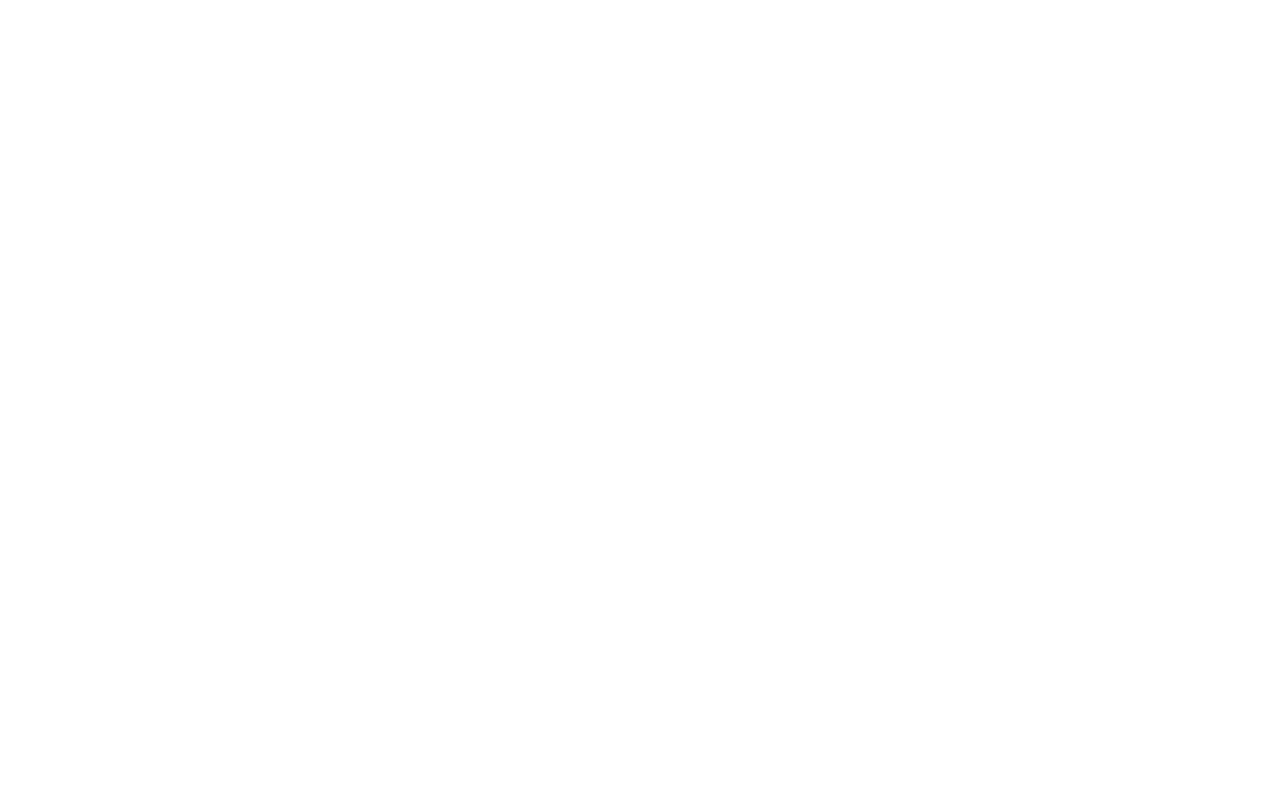
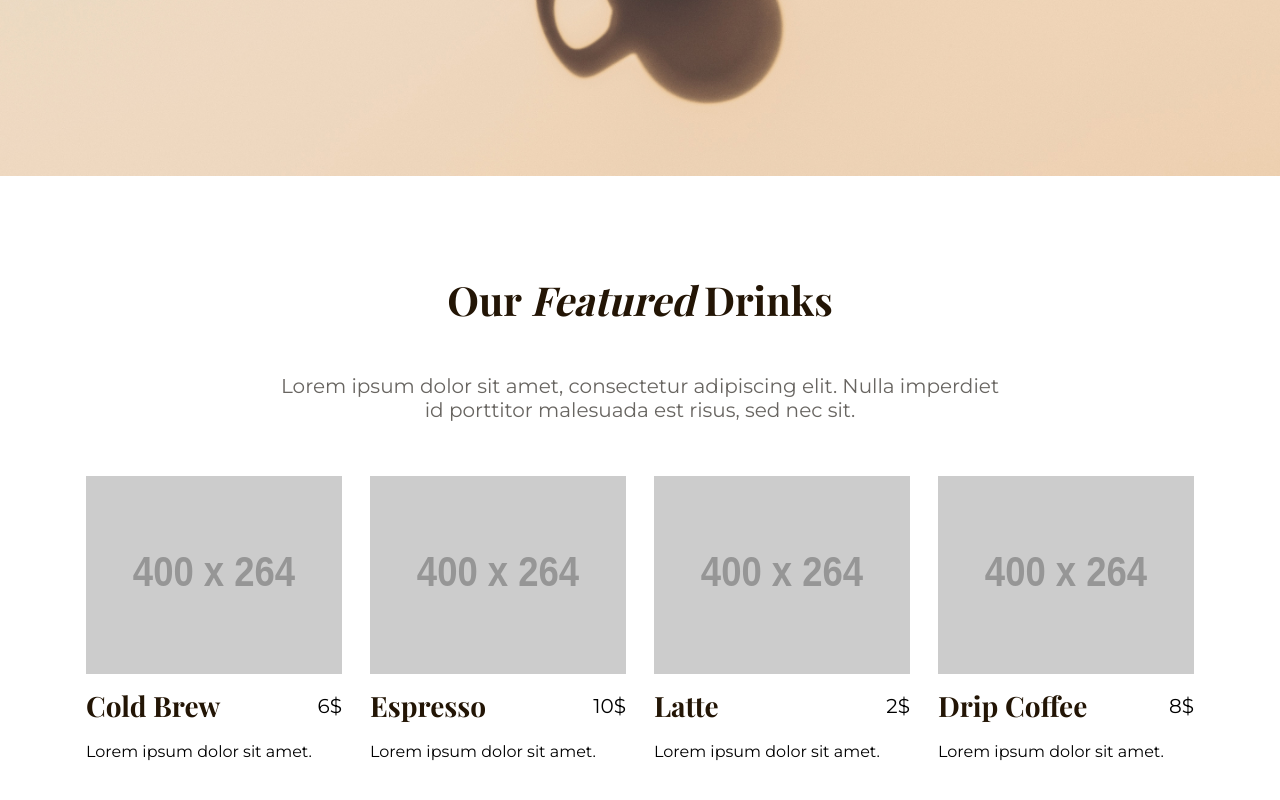
Before and after one commit to dajarshmeister/ambrosia, a Next.js app: page / in a window 1280 px wide. Shown: the part 1608-2408 px from the top of the page. Before the commit the page ends 1227 px from the top, so only its background shows below. Built offline with nearby package versions, Linux system fonts and the light colour scheme.

Commit message:
featured drinks

```diff
--- a/assets/scss/base/_typography.scss
+++ b/assets/scss/base/_typography.scss
@@ -3,6 +3,14 @@
 h2 {
 	font-size: $font-size-h2;
 	line-height: $line-height-h2;
+	font-family: $font-family-heading;
+	color: $color-espresso;
+	margin-bottom: 3.375rem;
+}
+
+h3 {
+	font-size: $font-size-h3;
+	line-height: $line-height-h3;
 	font-family: $font-family-heading;
 	color: $color-espresso;
 	margin-bottom: 3.375rem;
@@ -16,3 +24,8 @@
 	font-weight: $font-weight-regular;
 	margin-bottom: 3.375rem;
 }
+
+body {
+	font-family: $font-family-body;
+	font-size: $font-size-body-reg;
+}
--- /dev/null
+++ b/assets/scss/components/_drink.scss
@@ -0,0 +1,18 @@
+.drink {
+	&__title {
+		margin-bottom: 0;
+	}
+	&__header {
+		display: flex;
+		justify-content: space-between;
+		align-items: center;
+		margin-bottom: 1.25rem;
+	}
+	&__price {
+		font-size: $font-size-body-lg;
+		font-family: $font-family-body;
+	}
+	&__thumb {
+		margin-bottom: 1rem;
+	}
+}
--- a/assets/scss/main.scss
+++ b/assets/scss/main.scss
@@ -10,3 +10,4 @@
 
 @import './components/hero';
 @import './components/buttons';
+@import './components/drink';
--- /dev/null
+++ b/components/FeaturedDrink.js
@@ -0,0 +1,25 @@
+import Image from 'next/image';
+
+const FeaturedDrink = ({ drink }) => {
+	const { title, price, snippet } = drink;
+	return (
+		<div className='drink'>
+			<div className='drink__thumb'>
+				<Image
+					src='https://via.placeholder.com/400x264?text=Placeholder'
+					height='204'
+					width='264'
+					layout='responsive'
+					alt={title}
+				/>
+			</div>
+			<div className='drink__header'>
+				<h3 className='drink__title'>{title}</h3>
+				<div className='drink__price'>{price}$</div>
+			</div>
+			<div className='drink__description'>{snippet}</div>
+		</div>
+	);
+};
+
+export default FeaturedDrink;
--- a/next.config.js
+++ b/next.config.js
@@ -1,3 +1,6 @@
 module.exports = {
-  reactStrictMode: true,
-}
+	reactStrictMode: true,
+	images: {
+		domains: ['via.placeholder.com'],
+	},
+};
--- /dev/null
+++ b/pages/api/drinks.json
@@ -0,0 +1,28 @@
+{
+    "drinks": [
+        {
+            "title": "Cold Brew",
+            "price": "6",
+            "snippet": "Lorem ipsum dolor sit amet.",
+            "id": "1"
+        },
+        {
+            "title": "Espresso",
+            "price": "10",
+            "snippet": "Lorem ipsum dolor sit amet.",
+            "id": "2"
+        },
+        {
+            "title": "Latte",
+            "price": "2",
+            "snippet": "Lorem ipsum dolor sit amet.",
+            "id": "3"
+        },
+        {
+            "title": "Drip Coffee",
+            "price": "8",
+            "snippet": "Lorem ipsum dolor sit amet.",
+            "id": "4"
+        }
+    ]
+}
--- /dev/null
+++ b/pages/api/featured-drinks.js
@@ -0,0 +1,7 @@
+const { drinks } = require('./drinks.json');
+
+console.log(drinks);
+
+export default function handler(req, res) {
+	res.status(200).json(drinks);
+}
--- a/pages/index.js
+++ b/pages/index.js
@@ -1,13 +1,30 @@
 import Hero from '../components/Hero';
 import Tout from '../components/Tout';
+import Image from 'next/image';
+import FeaturedList from '../components/FeaturedList';
 
-const Home = () => {
+const Home = ({ drinks }) => {
 	return (
 		<>
 			<Hero />
 			<Tout />
+			<Image
+				src='/coffee-banner.jpg'
+				layout='responsive'
+				width='1440'
+				height='627'
+			/>
+			<FeaturedList drinks={drinks} />
 		</>
 	);
 };
 
 export default Home;
+
+export const getStaticProps = async () => {
+	const res = await fetch('http://localhost:3000/api/featured-drinks');
+	const drinks = await res.json();
+	return {
+		props: { drinks },
+	};
+};
```
Also changed, not shown: public/coffee-banner.jpg (added).
